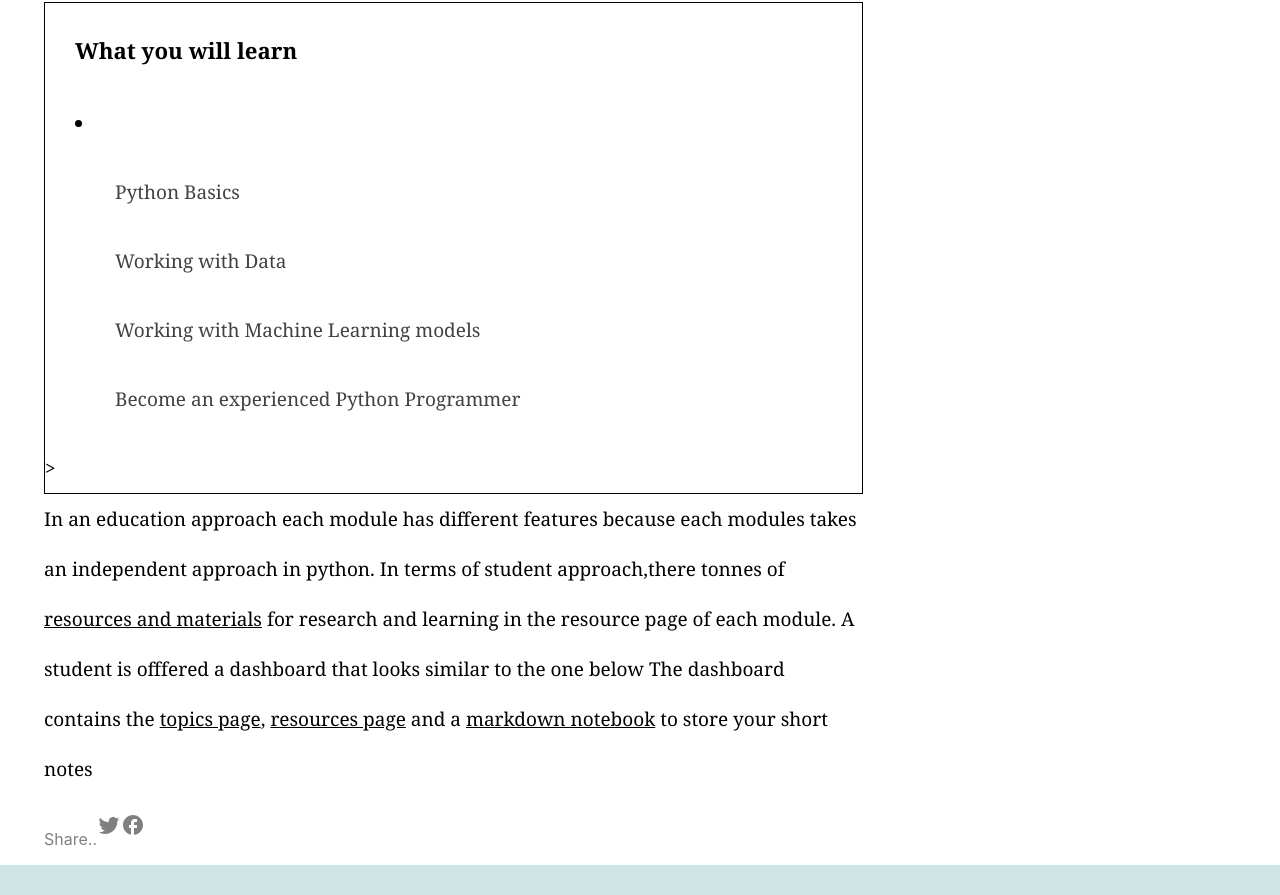
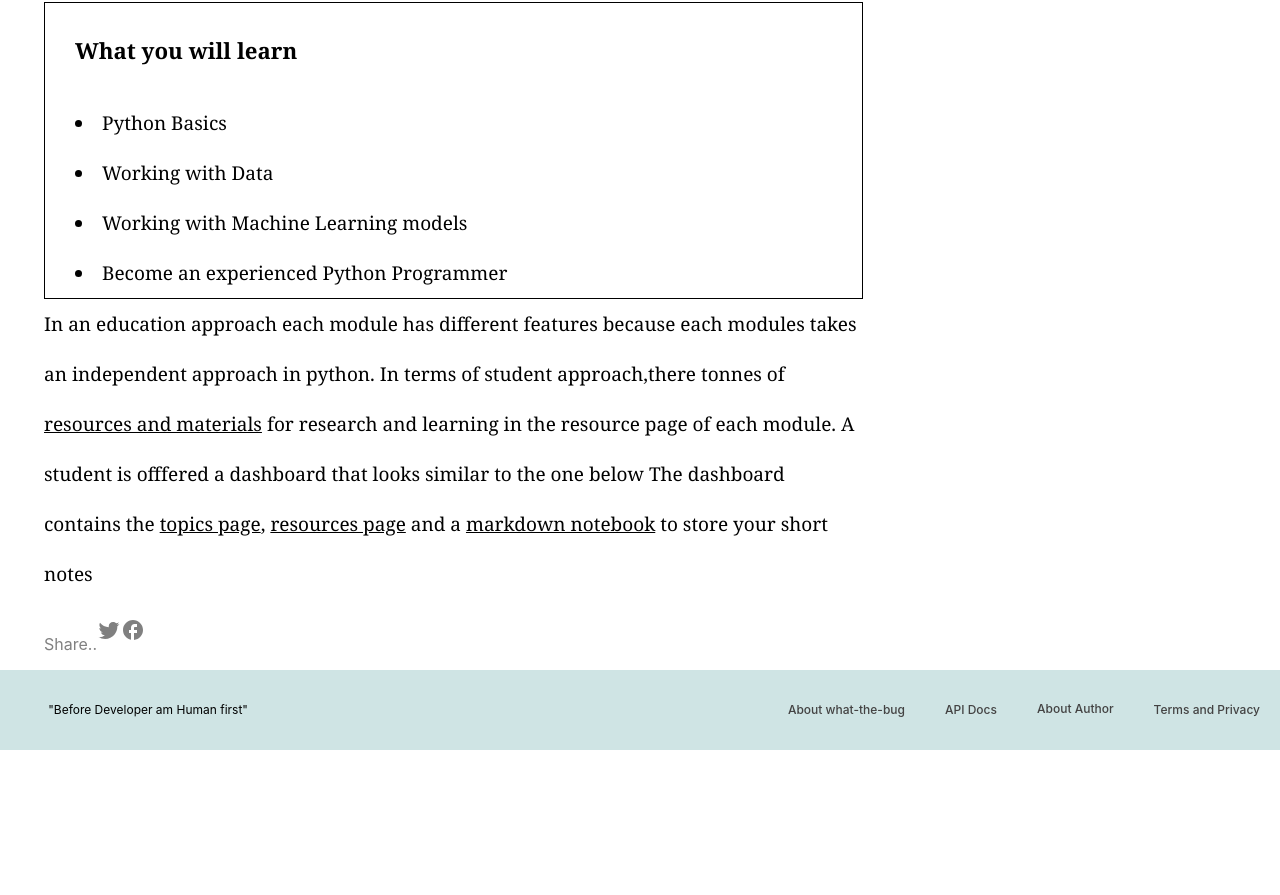
Before and after one commit to davdtheemonk/what-the-bug, a React (Create React App) app: page /python-info in a window 1280 px wide. Shown: the part 1442-2337 px from the top of the page. After the commit the page ends 2192 px from the top, so only its background shows below. Built offline with nearby package versions, Linux system fonts and the light colour scheme.

Commit message:
what-the-bug

```diff
--- a/src/PythonMore/index.js
+++ b/src/PythonMore/index.js
@@ -150,19 +150,18 @@ Three modules
 
   <h3>What you will learn</h3>
   <li>
-  <ul>
   Python Basics
-</ul>
-<ul>
+</li>
+<li>
 Working with Data
-</ul>
-<ul>
+</li>
+<li>
 Working with Machine Learning models
-</ul>
-<ul>
+</li>
+<li>
 Become an experienced Python Programmer
-</ul>>
 </li>
+
 
 
 </div>
```
